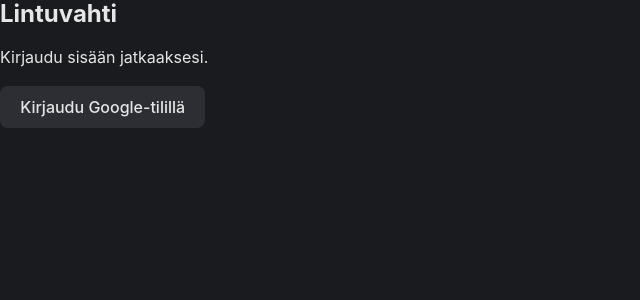
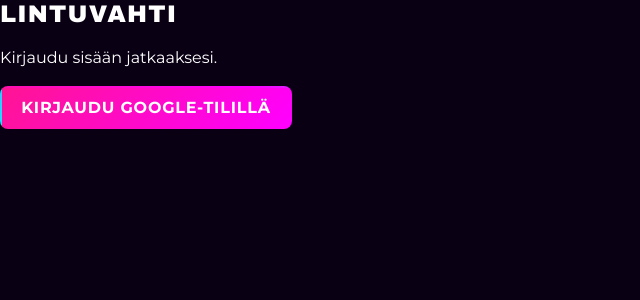
Before and after one commit to lauravuo/birdwatcher, a React (Vite) app: page / in a window 1280 px wide. Shown: the top 300 px of the page, without its empty margins (0-640 px from the left). Built offline with nearby package versions, Linux system fonts and the light colour scheme; no server answers.

Commit message:
feat(theme): implement pride/eurovision vibrant theme
Co-authored-by: lauravuo <29113682+lauravuo@users.noreply.github.com>

```diff
--- a/index.html
+++ b/index.html
@@ -4,6 +4,9 @@
     <meta charset="UTF-8" />
     <link rel="icon" type="image/svg+xml" href="/vite.svg" />
     <meta name="viewport" content="width=device-width, initial-scale=1.0" />
+    <link rel="preconnect" href="https://fonts.googleapis.com" />
+    <link rel="preconnect" href="https://fonts.gstatic.com" crossorigin />
+    <link href="https://fonts.googleapis.com/css2?family=Archivo+Black&family=Montserrat:wght@400;500;700;900&display=swap" rel="stylesheet" />
     <title>Birdwatcher</title>
   </head>
   <body>
--- a/src/index.css
+++ b/src/index.css
@@ -1,40 +1,79 @@
 :root {
-	/* Nature/Dark Theme Palette */
-	--bg-primary: #1a1b1e;
-	/* Deep dark grey/blue/green hint */
-	--bg-secondary: #25262b;
-	/* Slightly lighter for cards */
-	--bg-tertiary: #2c2e33;
-	/* Inputs and list items */
-	--bg-hover: #373a40;
-	/* Hover states */
+	/* Pride/Eurovision Vibrant Theme Palette */
+	--bg-primary: #0a0014;
+	/* Deep cosmic purple - Grand Final stage darkness */
+	--bg-secondary: #1a0f2e;
+	/* Rich purple for cards */
+	--bg-tertiary: #2d1b47;
+	/* Deeper purple for inputs and list items */
+	--bg-hover: #3d2759;
+	/* Vibrant purple hover states */
 
-	--text-primary: #e6e6e6;
-	/* High contrast reading text */
-	--text-secondary: #a0a0a0;
-	/* Metadata/secondary text */
-	--text-dim: #6c7079;
-	/* Placeholder/disabled */
+	--text-primary: #ffffff;
+	/* Pure white for maximum contrast */
+	--text-secondary: #e0d4ff;
+	/* Light lavender for metadata */
+	--text-dim: #9d8dc7;
+	/* Muted purple for placeholders */
 
-	--accent-primary: #4dabf7;
-	/* Soft Blue for actions */
-	--accent-hover: #339af0;
-	--accent-secondary: #51cf66;
-	/* Nature green for success/highlight */
+	/* Pride Rainbow Spectrum */
+	--pride-red: #e40303;
+	--pride-orange: #ff8c00;
+	--pride-yellow: #ffed00;
+	--pride-green: #008026;
+	--pride-blue: #24408e;
+	--pride-purple: #732982;
 
-	--border-color: #373a40;
-	--shadow-sm: 0 1px 2px rgba(0, 0, 0, 0.3);
-	--shadow-md: 0 4px 6px rgba(0, 0, 0, 0.3);
-	--shadow-lg: 0 10px 15px rgba(0, 0, 0, 0.3);
+	/* Eurovision Maximalist Accents */
+	--accent-primary: #ff1493;
+	/* Hot pink for actions */
+	--accent-hover: #ff00ff;
+	/* Electric magenta */
+	--accent-secondary: #00ffff;
+	/* Neon cyan for highlights */
+	--accent-gold: #ffd700;
+	/* Holographic gold */
+	--accent-silver: #c0c0c0;
+	/* Metallic silver */
 
-	font-family: Inter, system-ui, Avenir, Helvetica, Arial, sans-serif;
+	--border-color: #4a3366;
+	--shadow-sm: 0 1px 2px rgba(255, 20, 147, 0.3);
+	--shadow-md: 0 4px 6px rgba(255, 20, 147, 0.4);
+	--shadow-lg: 0 10px 15px rgba(255, 0, 255, 0.5);
+	--shadow-glow: 0 0 20px rgba(255, 20, 147, 0.6);
+
+	/* Eurovision Stage Gradients */
+	--gradient-pride: linear-gradient(
+		135deg,
+		var(--pride-red) 0%,
+		var(--pride-orange) 16.66%,
+		var(--pride-yellow) 33.33%,
+		var(--pride-green) 50%,
+		var(--pride-blue) 66.66%,
+		var(--pride-purple) 83.33%,
+		var(--pride-red) 100%
+	);
+	--gradient-hot: linear-gradient(135deg, #ff1493 0%, #ff00ff 50%, #00ffff 100%);
+	--gradient-shimmer: linear-gradient(
+		90deg,
+		transparent 0%,
+		rgba(255, 255, 255, 0.3) 50%,
+		transparent 100%
+	);
+
+	font-family: "Montserrat", "Archivo Black", system-ui, sans-serif;
 	line-height: 1.6;
 	font-weight: 400;
 
 	color-scheme: dark;
-	/* Force dark mode preference for form controls */
 	color: var(--text-primary);
 	background-color: var(--bg-primary);
+	background-image: radial-gradient(
+		circle at 20% 50%,
+		rgba(255, 20, 147, 0.15) 0%,
+		transparent 50%
+	),
+	radial-gradient(circle at 80% 80%, rgba(138, 43, 226, 0.15) 0%, transparent 50%);
 
 	font-synthesis: none;
 	text-rendering: optimizeLegibility;
@@ -74,25 +113,110 @@ h5,
 h6 {
 	color: var(--text-primary);
 	line-height: 1.2;
+	font-family: "Archivo Black", "Montserrat", system-ui, sans-serif;
+	font-weight: 900;
+	text-transform: uppercase;
+	letter-spacing: 0.05em;
+}
+
+/* Eurovision Stage Animations */
+@keyframes pulse {
+	0%,
+	100% {
+		transform: scale(1);
+		box-shadow: var(--shadow-md);
+	}
+	50% {
+		transform: scale(1.02);
+		box-shadow: var(--shadow-glow);
+	}
+}
+
+@keyframes shimmer {
+	0% {
+		background-position: -200% 0;
+	}
+	100% {
+		background-position: 200% 0;
+	}
+}
+
+@keyframes rainbow-border {
+	0% {
+		border-color: var(--pride-red);
+	}
+	16.66% {
+		border-color: var(--pride-orange);
+	}
+	33.33% {
+		border-color: var(--pride-yellow);
+	}
+	50% {
+		border-color: var(--pride-green);
+	}
+	66.66% {
+		border-color: var(--pride-blue);
+	}
+	83.33% {
+		border-color: var(--pride-purple);
+	}
+	100% {
+		border-color: var(--pride-red);
+	}
+}
+
+@keyframes glow {
+	0%,
+	100% {
+		box-shadow: 0 0 10px rgba(255, 20, 147, 0.5);
+	}
+	50% {
+		box-shadow: 0 0 25px rgba(255, 0, 255, 0.8);
+	}
 }
 
 button {
 	border-radius: 8px;
-	border: 1px solid transparent;
+	border: 2px solid transparent;
 	padding: 0.6em 1.2em;
 	font-size: 1em;
-	font-weight: 500;
+	font-weight: 700;
 	font-family: inherit;
-	background-color: var(--bg-tertiary);
-	/* Consistent button bg */
+	background: var(--gradient-hot);
+	background-size: 200% 200%;
 	color: var(--text-primary);
 	cursor: pointer;
-	transition: all 0.25s;
+	transition: all 0.3s ease;
+	position: relative;
+	overflow: hidden;
+	text-transform: uppercase;
+	letter-spacing: 0.05em;
+}
+
+button::before {
+	content: "";
+	position: absolute;
+	top: 0;
+	left: -100%;
+	width: 100%;
+	height: 100%;
+	background: var(--gradient-shimmer);
+	transition: left 0.5s ease;
 }
 
 button:hover {
-	background-color: var(--bg-hover);
-	border-color: var(--accent-primary);
+	background-position: 100% 50%;
+	border-color: var(--accent-secondary);
+	box-shadow: var(--shadow-glow);
+	transform: translateY(-2px);
+}
+
+button:hover::before {
+	left: 100%;
+}
+
+button:active {
+	transform: translateY(0) scale(0.98);
 }
 
 button:focus,
@@ -108,10 +232,12 @@ button:focus-visible {
 }
 
 .sighting-card-large {
-	background-color: var(--bg-secondary);
+	background: linear-gradient(135deg, var(--bg-secondary) 0%, var(--bg-tertiary) 100%);
 	border-radius: 12px;
 	padding: 2rem;
 	box-shadow: var(--shadow-md);
+	border: 2px solid var(--accent-primary);
+	animation: pulse 3s ease-in-out infinite;
 }
 
 .sighting-header-large {
@@ -130,13 +256,18 @@ button:focus-visible {
 }
 
 .sighting-type-badge {
-	background-color: var(--bg-tertiary);
-	color: var(--accent-secondary);
+	background: var(--gradient-pride);
+	background-size: 200% 200%;
+	animation: shimmer 3s linear infinite;
+	color: var(--text-primary);
 	padding: 0.5rem 1rem;
 	border-radius: 20px;
 	font-size: 0.9rem;
-	font-weight: 600;
-	border: 1px solid var(--border-color);
+	font-weight: 700;
+	border: 2px solid var(--accent-gold);
+	text-shadow: 0 0 5px rgba(0, 0, 0, 0.5);
+	text-transform: uppercase;
+	letter-spacing: 0.1em;
 }
 
 .sighting-grid {
```
Also changed, not shown: src/App.css (+178 -56 lines).
